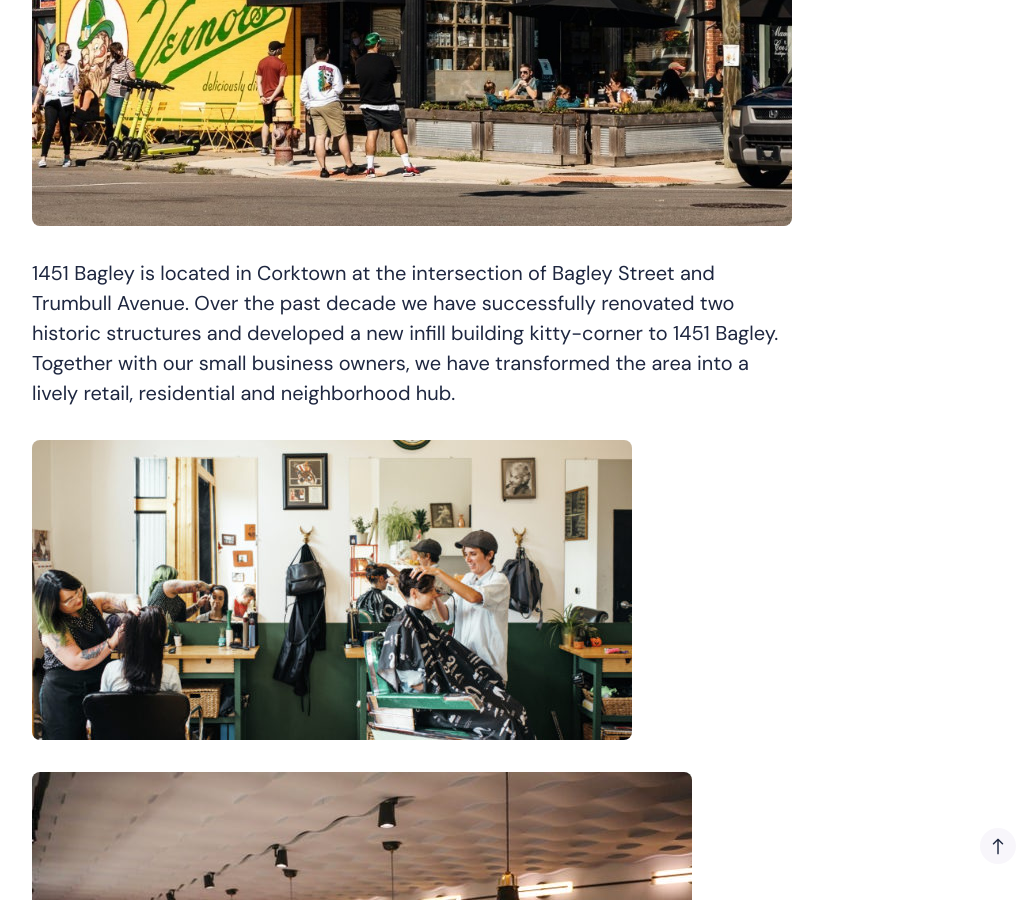
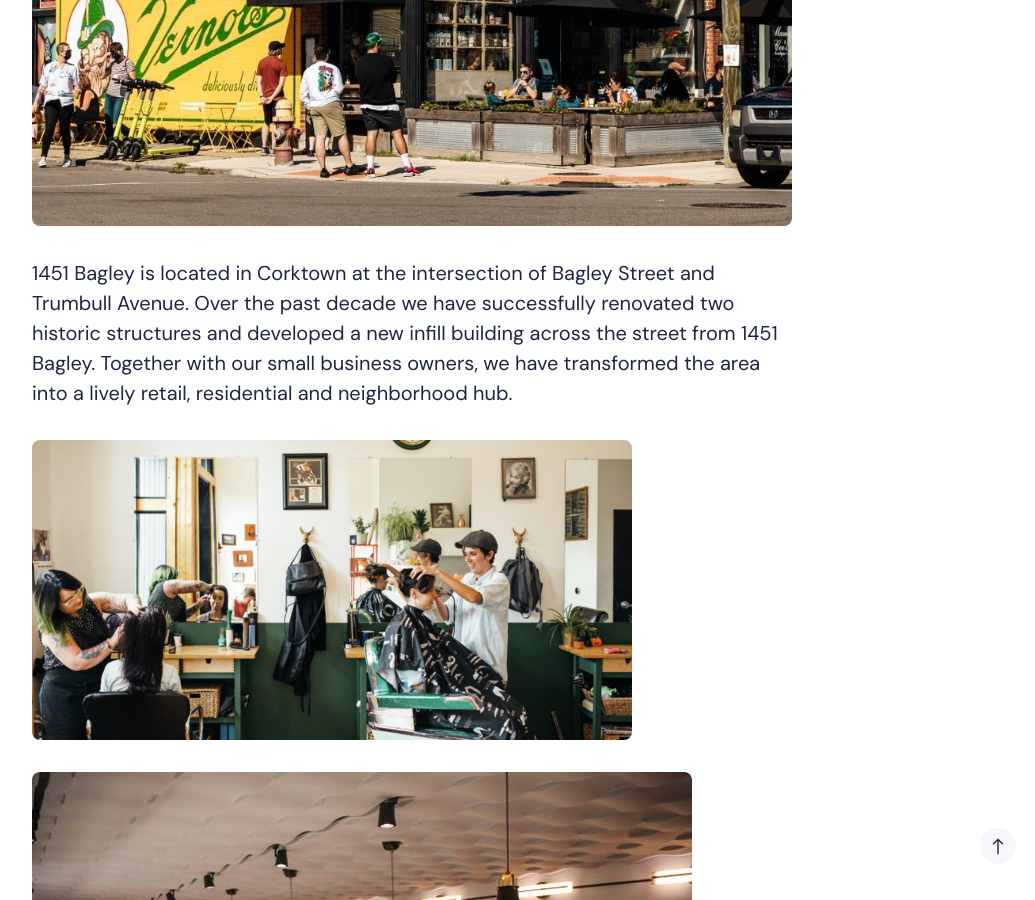
Before and after one commit to balletrealestate/balletrealestate.github.io, a Jekyll site: the page built from _posts/2022-01-07-1451-bagley.markdown, in a window 1280 px wide and 900 px high, scrolled down 5147 px. Shown: the whole window, without its empty margins (228-1263 px from the left). Built offline with Jekyll 4.4.1, drawn with Linux system fonts in a browser that asks for light colours; nearby versions of some CDN libraries.

Commit message:
dropped kitty-corner

```diff
--- a/_posts/2022-01-07-1451-bagley.markdown
+++ b/_posts/2022-01-07-1451-bagley.markdown
@@ -53,7 +53,7 @@ This investment is illiquid and only those persons who are able and willing to r
 
 ![Folk](/images/folk.jpeg "Folk")
 
-1451 Bagley is located in Corktown at the intersection of Bagley Street and Trumbull Avenue. Over the past decade we have successfully renovated two historic structures and developed a new infill building kitty-corner to 1451 Bagley. Together with our small business owners, we have transformed the area into a lively retail, residential and neighborhood hub.
+1451 Bagley is located in Corktown at the intersection of Bagley Street and Trumbull Avenue. Over the past decade we have successfully renovated two historic structures and developed a new infill building across the street from 1451 Bagley. Together with our small business owners, we have transformed the area into a lively retail, residential and neighborhood hub.
 
 ![The Bearded Lady](/images/the-bearded-lady.jpeg "The Bearded Lady")
 
```
